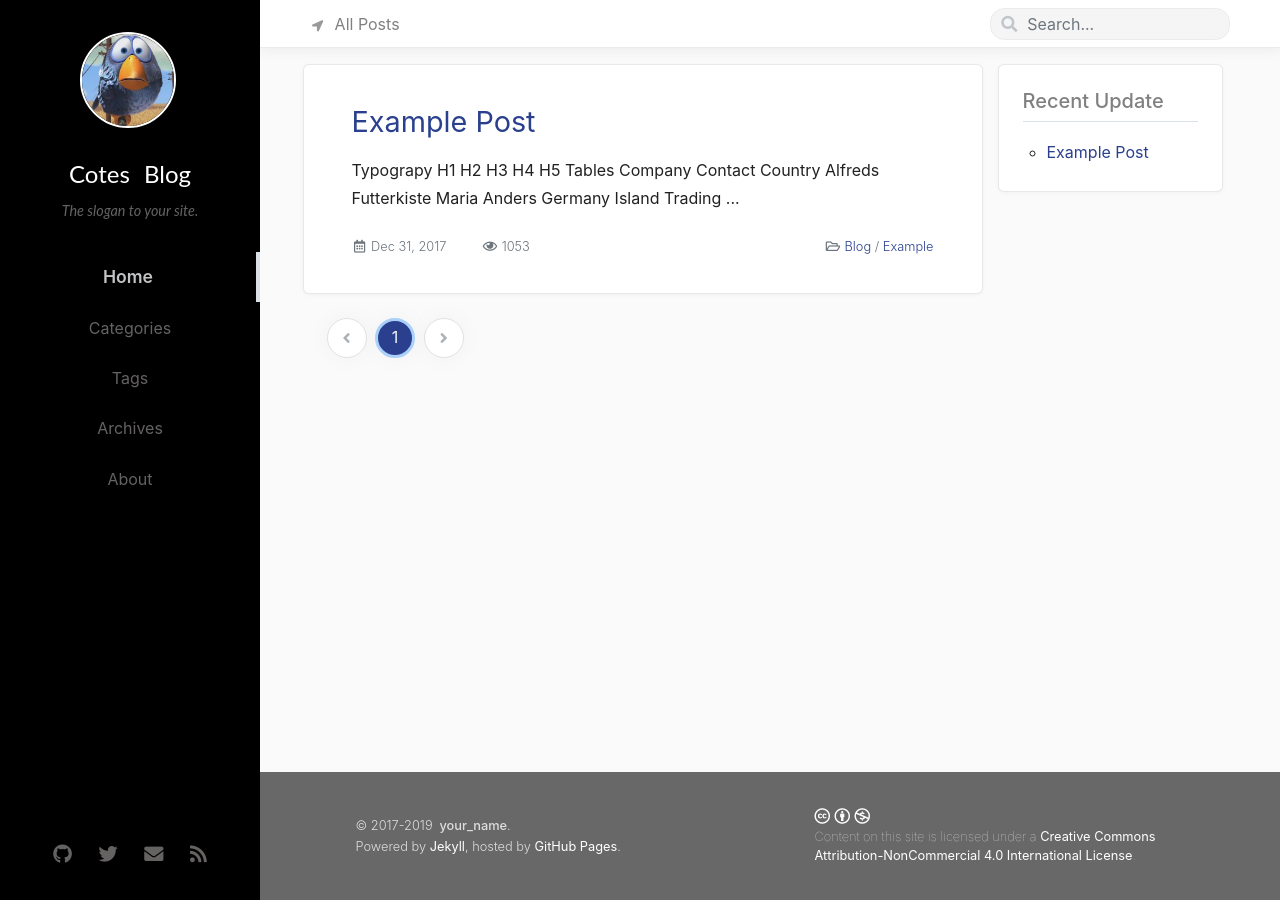
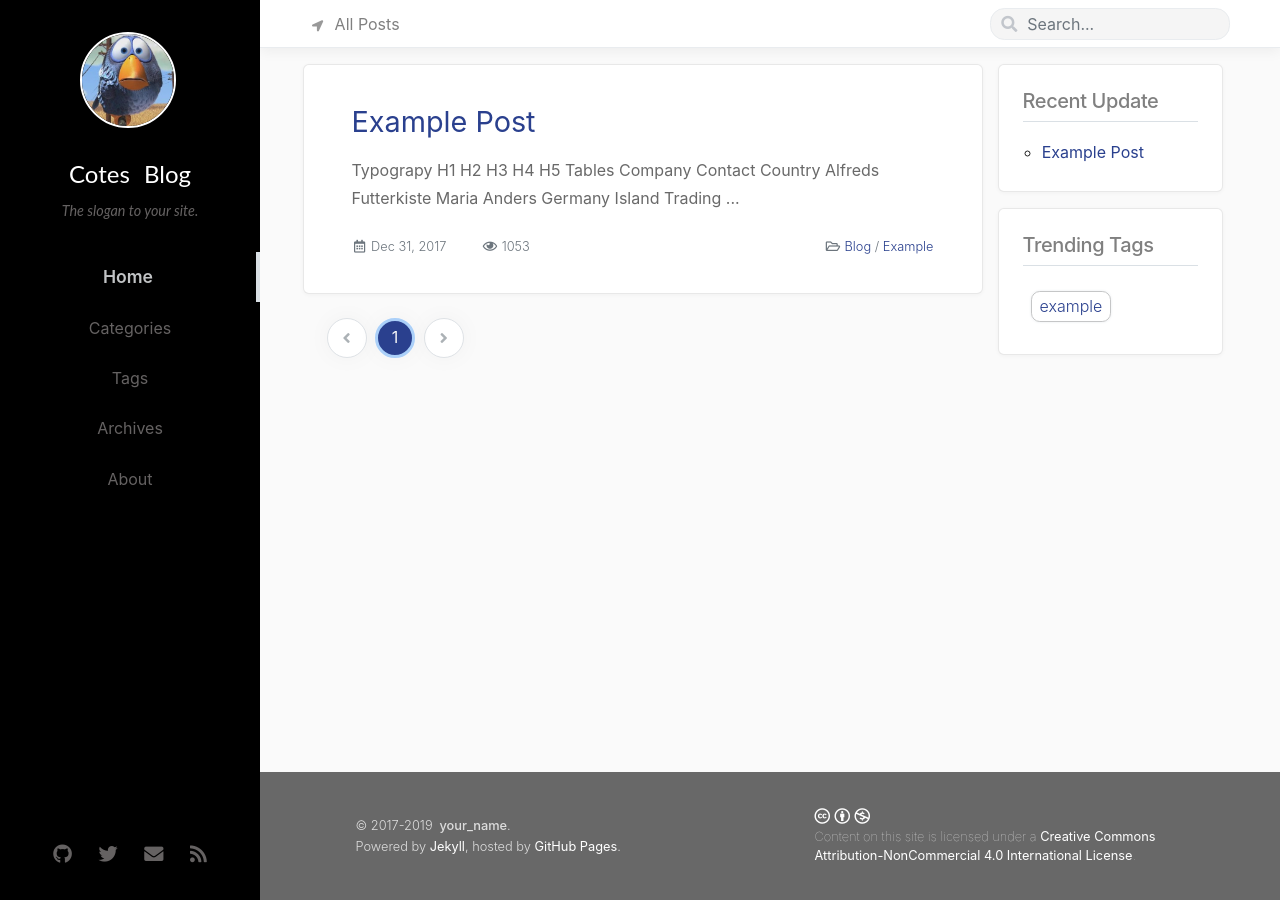
Before and after one commit to tracygu/tracygu.github.io, a Jekyll site: the page built from index.html, in a window 1280 px wide. Built offline with Jekyll 4.4.1, drawn with Linux system fonts in a browser that asks for light colours; nearby versions of some CDN libraries; the list of posts is cut into pages by our own code; comment, search, counter and statistics services are not loaded.

Commit message:
Feature: Add panel tags.

```diff
--- /dev/null
+++ b/_includes/panel-tags.html
@@ -0,0 +1,33 @@
+<div id="panel-tags" class="bg-white card-block post pl-4 pr-4">
+  {% capture posts %}
+  {% for post in site.posts %}
+    {{ post.last_modified_at }}#{{ post.title }}#{{ post.url }}
+
+    {% if forloop.last == false %}|{% endif %}
+  {% endfor %}
+  {% endcapture %}
+
+  <h3>Trending Tags</h3>
+  <div class="post-content d-flex flex-wrap pl-2 mt-2 mb-4">
+  {% capture temp %}
+    {% for tag in site.tags %}
+      {{ tag | last | size }}-{{ tag | first }}
+    {% endfor %}
+  {% endcapture %}
+
+  {% assign MAX = 10 %}
+  {% assign count = 0 %}
+  {% assign trends = temp | split: " " | sort | reverse %}
+  {% for trend in trends %}
+    {% assign count = count | plus: 1 %}
+    {% assign detail = trend | split: "-" %}
+    <div class="font-weight-light">
+      <a class="tag" href="/tags/{{detail[1]}}/">{{ detail[1] }}</a>
+    </div>
+    {% if count >= MAX %}
+      {% break %}
+    {% endif %}
+  {% endfor %}
+
+  </div>
+</div>
--- a/_layouts/home.html
+++ b/_layouts/home.html
@@ -127,8 +127,11 @@ layout: default
 
 </div> <!-- .col-12.col-sm-10 -->
 
-<div id="right-sidebar" class="col-xl-3 mt-3 mb-3">
+<div class="col-xl-3 mt-3 mb-3">
+  <div class="panel-group">
   {% include panel-update.html %}
+  {% include panel-tags.html %}
+  </div>
 </div>
 
 {% comment %}
--- a/assets/css/src/main.scss
+++ b/assets/css/src/main.scss
@@ -351,26 +351,33 @@ footer .license a {
   font-size: 1rem;
 }
 
-/*--- right-sidebar ---*/
-#right-sidebar > div {
+/*--- Panels ---*/
+.panel-group {
   position: -webkit-sticky; /* Safari */
   position: sticky;
   top: 1rem;
 }
 
-#right-sidebar h3 {
+.panel-group>div:not(:first-child) {
+  margin-top: 1rem;
+  position: static;
+}
+
+.panel-group h3 {
   padding-top: 1.5rem;
   padding-bottom: .5rem;
   margin-top: 0;
   color: gray;
   border-bottom: 1px solid #dae0e5;
+  // font-family: "Oswald","Helvetica Neue",Arial,sans-serif;
+  letter-spacing: -0.02em;
 }
 
-#right-sidebar ul {
-  padding-inline-start: 1.5rem !important;
+.panel-group ul {
+  padding-inline-start: 1.2rem !important;
 }
 
-#right-sidebar li {
+.panel-group li {
   margin-bottom: .5rem;
 }
 
@@ -543,6 +550,7 @@ footer a:hover {
 
 .post-preview .post-content {
   margin-top: 1rem;
+  color: dimgray;
 }
 
 #post {
@@ -1134,8 +1142,8 @@ html, body {
 @media all and (min-width: 1200px) {
 
   #back-to-top {
-    bottom: 9.3rem;
-    right: 3.5rem;
+    bottom: 4.3rem;
+    right: 4.3rem;
   }
 
   #search-input {
```
